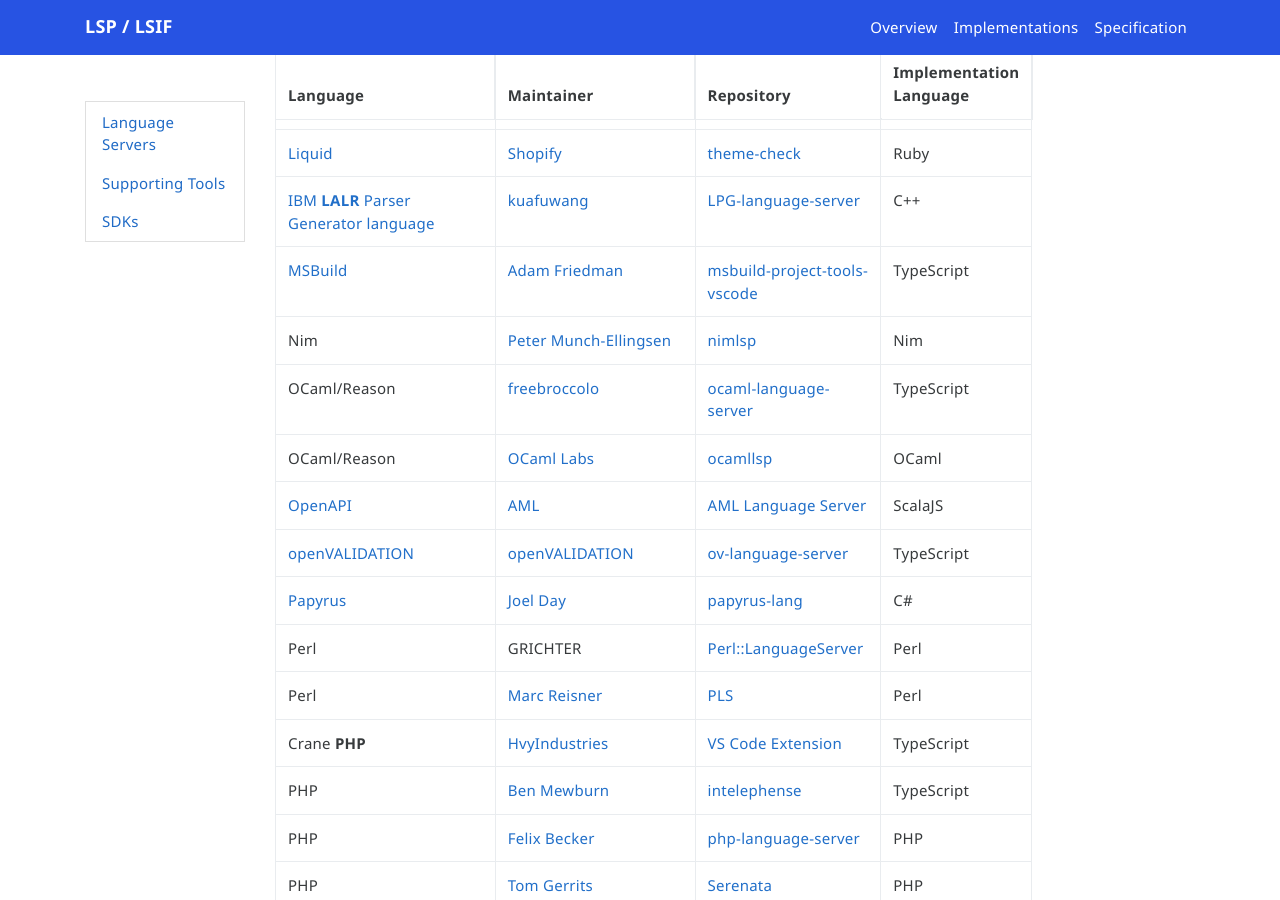
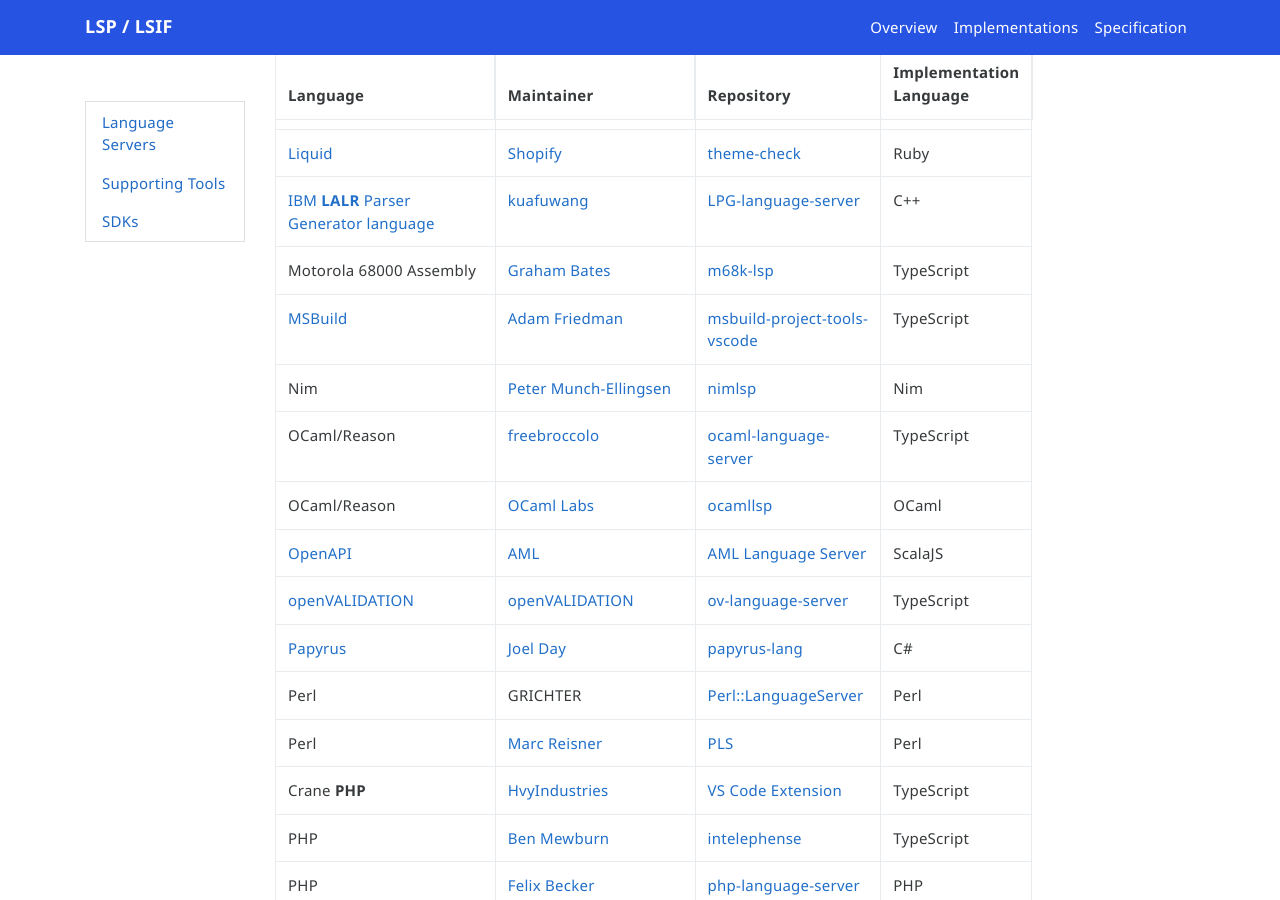
Before and after one commit to microsoft/language-server-protocol, a Jekyll site: the page built from _implementors/servers.md, in a window 1280 px wide and 900 px high, scrolled down 5542 px. Built offline with Jekyll 4.4.1, drawn with Linux system fonts in a browser that asks for light colours; nearby versions of some CDN libraries; comment, search, counter and statistics services are not loaded.

Commit message:
Add m68k assembly

```diff
--- a/_implementors/servers.md
+++ b/_implementors/servers.md
@@ -104,6 +104,7 @@
 | [Lua](http://www.lua.org/)| [Tencent](https://github.com/Tencent/LuaHelper) | [LuaHelper](https://github.com/Tencent/LuaHelper) | Go |
 | [Liquid](https://shopify.github.io/liquid/) | [Shopify](https://github.com/Shopify/theme-check) | [theme-check](https://github.com/Shopify/theme-check) | Ruby |
 | [IBM **LALR** Parser Generator language](https://sourceforge.net/projects/lpg/)| [kuafuwang](https://github.com/kuafuwang) | [LPG-language-server](https://github.com/kuafuwang/LPG-language-server) | C++ |
+| Motorola 68000 Assembly | [Graham Bates](https://github.com/grahambates) | [m68k-lsp](https://github.com/grahambates/m68k-lsp) | TypeScript |
 | [MSBuild](https://github.com/Microsoft/msbuild) | [Adam Friedman](https://github.com/tintoy) | [msbuild-project-tools-vscode](https://github.com/tintoy/msbuild-project-tools-vscode) | TypeScript |
 | Nim | [Peter Munch-Ellingsen](https://github.com/PMunch) | [nimlsp](https://github.com/PMunch/nimlsp) | Nim |
 | OCaml/Reason | [freebroccolo](https://github.com/freebroccolo) | [ocaml-language-server](https://github.com/freebroccolo/ocaml-language-server) | TypeScript |
```
